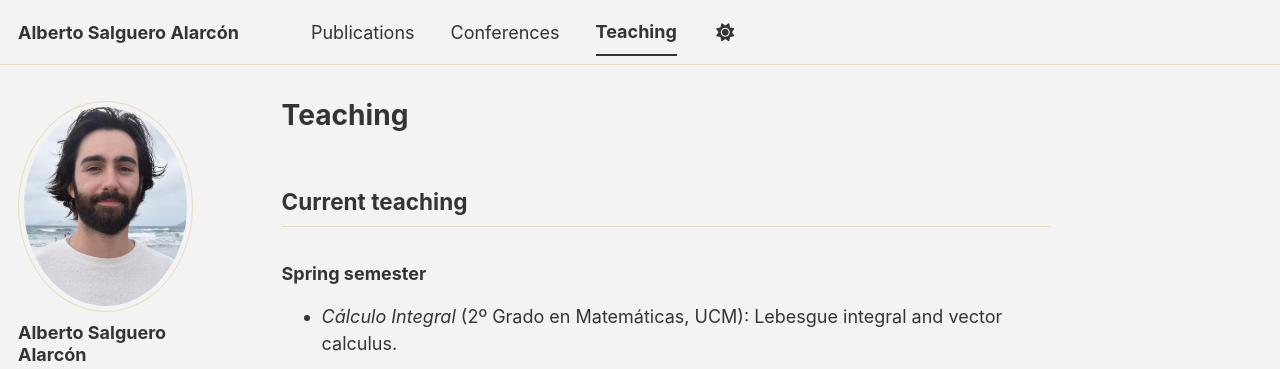
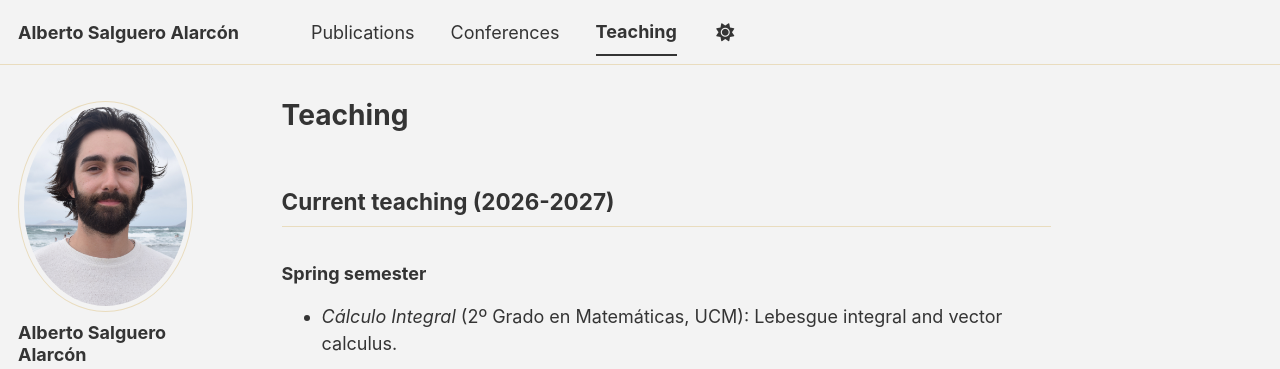
Before and after one commit to salgueroalarcon/salgueroalarcon.github.io, a Jekyll site: the page built from _pages/teaching.md, in a window 1280 px wide and 1239 px high. Shown: the top 369 px of the window. Built offline with Jekyll 4.4.1, drawn with Linux system fonts in a browser that asks for light colours; a style sheet for code colours, icons or effects is not loaded.

Commit message:
Update teaching section for 2026-2027

```diff
--- a/_pages/teaching.md
+++ b/_pages/teaching.md
@@ -5,7 +5,7 @@ permalink: /teaching/
 author_profile: true
 ---
 
-## Current teaching
+## Current teaching (2026-2027)
 ### Spring semester ###
 - _Cálculo Integral_ (2º Grado en Matemáticas, UCM): Lebesgue integral and vector calculus.
 - _Análisis de Variable Real_ (1º Grado en Matemáticas, UCM): derivation and integration of one-variable functions.
```
